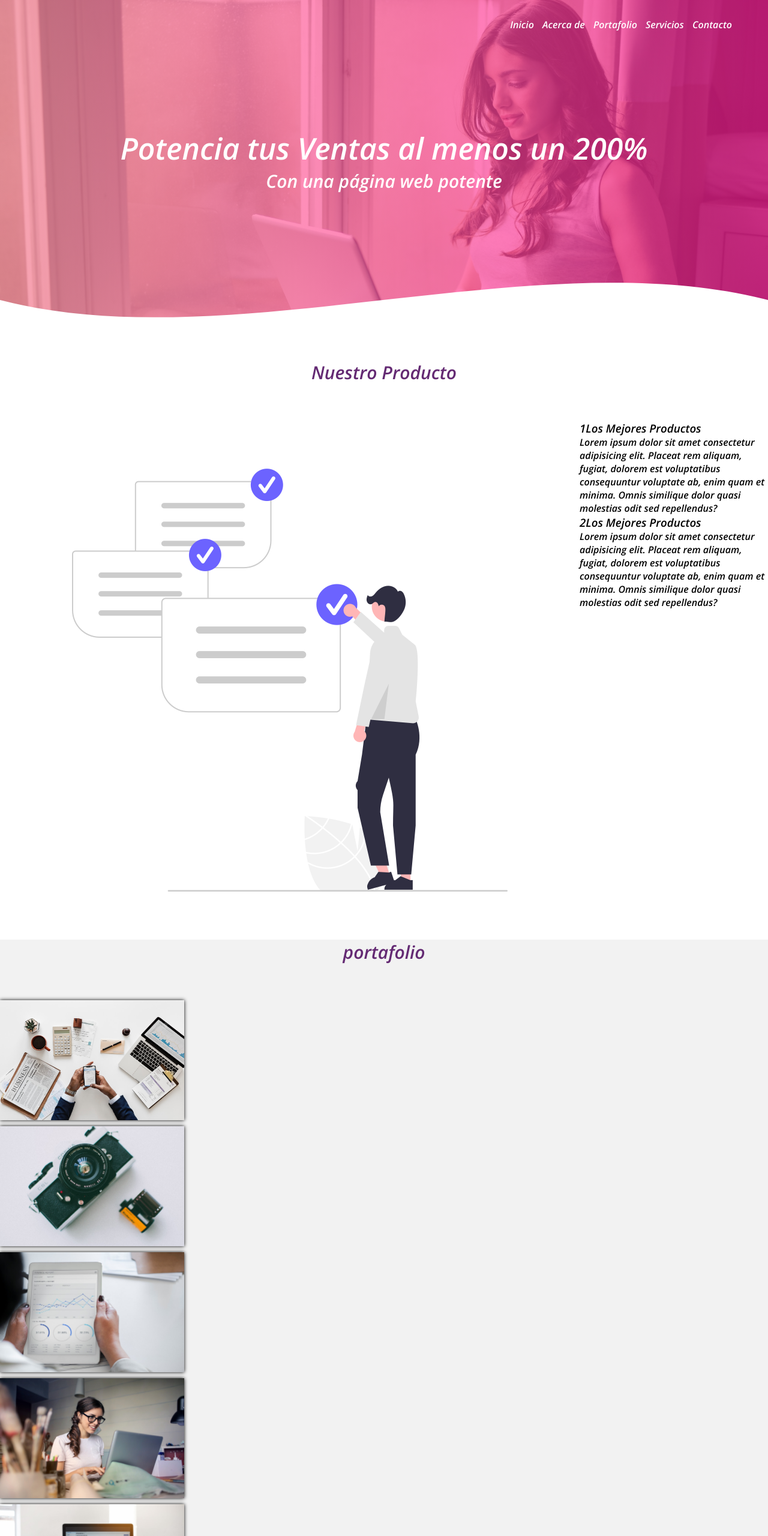
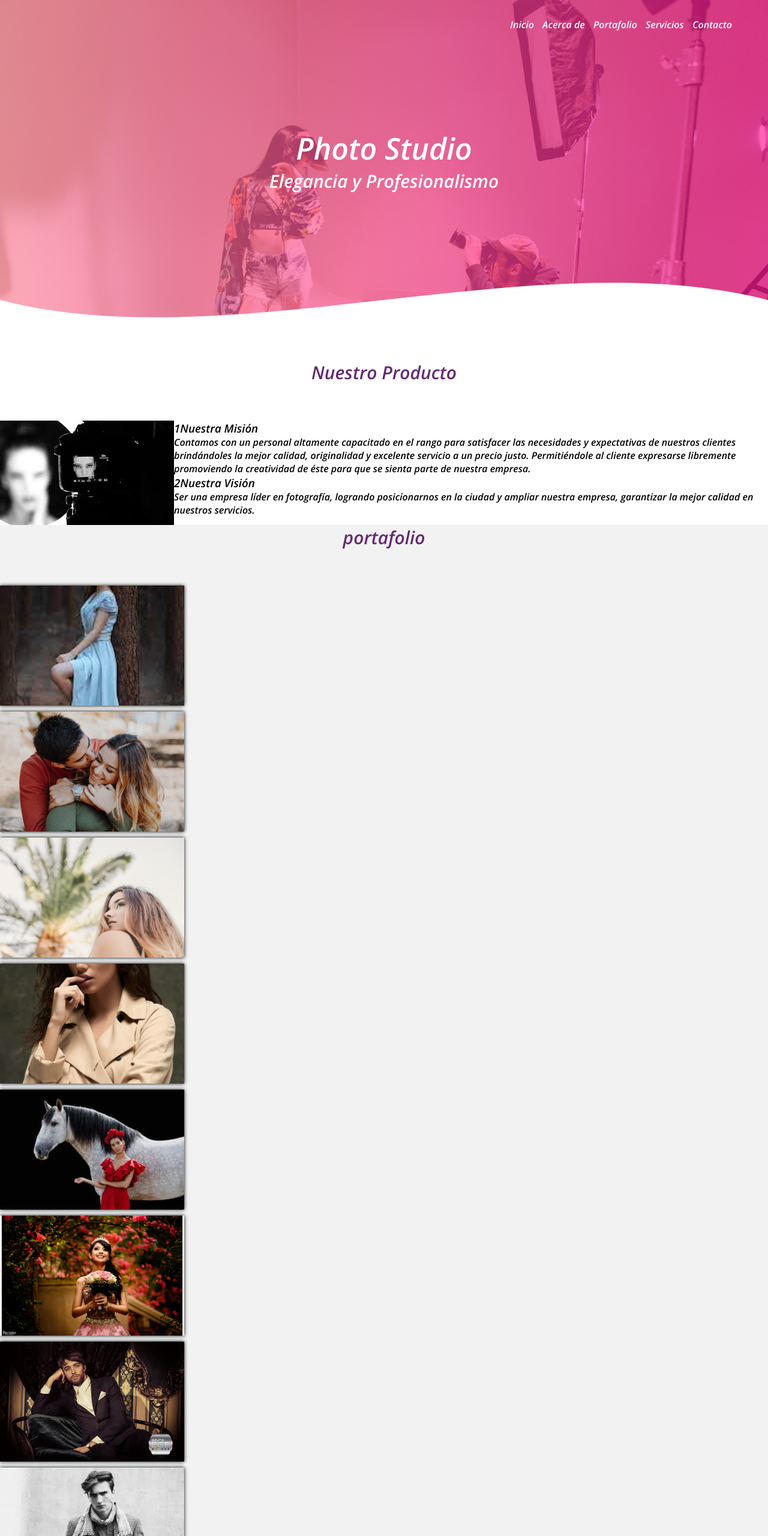
Before and after one commit to ax917/Proyecto-Pagina-Web-Alex, a plain HTML site: page Index.html in a window 1280 px wide. Shown: the top 2560 px of the page at 60% size. Drawn offline with nearby package versions, Linux system fonts and the light colour scheme.

Commit message:
se agrega el proyecto

```diff
--- a/Index.html
+++ b/Index.html
@@ -19,8 +19,8 @@
             <a href="#">Contacto</a>
         </nav>
         <section class="textos-header">
-            <h1>Potencia tus Ventas al menos un 200%</h1>
-            <h2>Con una página web potente</h2>
+            <h1>Photo Studio</h1>
+            <h2>Elegancia y Profesionalismo</h2>
 
         </section>
         <div class="wave" style="height: 150px; overflow: hidden;" ><svg viewBox="0 0 500 150" preserveAspectRatio="none" style="height: 100%; width: 100%;"><path d="M0.00,49.98 C149.99,150.00 349.20,-49.98 500.00,49.98 L500.00,150.00 L0.00,150.00 Z" style="stroke: none; fill: #fff;"></path></svg></div>
@@ -29,13 +29,14 @@
         <section class="contenedor sobre-nosotros">
             <h2 class="titulo">Nuestro Producto</h2>
             <div class="contenedor-sobre-nosotros">
-                <img src="img/0.png" alt="" class="imagen-about-us">
+                <img src="img/0.jfif" alt="" class="imagen-about-us">
                 <div class="contenido-textos">
-                    <h3><span>1</span>Los Mejores Productos</h3>
-                    <p>Lorem ipsum dolor sit amet consectetur adipisicing elit. Placeat rem aliquam, fugiat, dolorem est voluptatibus consequuntur voluptate ab, enim quam et minima. Omnis similique dolor quasi molestias odit sed repellendus?
+                    <h3><span>1</span>Nuestra Misión</h3>
+                    <p>Contamos con un personal altamente capacitado en el rango para satisfacer las necesidades y expectativas de nuestros clientes brindándoles la mejor calidad, originalidad y excelente servicio a un precio justo. Permitiéndole al cliente expresarse libremente promoviendo la creatividad de éste para que se sienta parte de nuestra empresa.
                         <div class="contenido-textos">
-                    <h3><span>2</span>Los Mejores Productos</h3>
-                    <p>Lorem ipsum dolor sit amet consectetur adipisicing elit. Placeat rem aliquam, fugiat, dolorem est voluptatibus consequuntur voluptate ab, enim quam et minima. Omnis similique dolor quasi molestias odit sed repellendus?
+                    <h3><span>2</span>Nuestra Visión</h3>
+                    <p>Ser una empresa líder en fotografía, logrando posicionarnos en la ciudad y ampliar nuestra empresa, garantizar la mejor calidad en nuestros servicios.
+
 
 
                 </div>
@@ -47,56 +48,56 @@
                 <h2 class="titulo">portafolio</h2>
                 <div class="galeria-port">
                     <div class="imagen-port">
-                        <img src="img/img1.jpg" alt="">
+                        <img src="img/1.jfif" alt="">
                         <div class="hover-galeria">
                             <img src="img/icono1.png" alt="">
                             <p>Nuestro trabajo</p>
                         </div>
                     </div>
                     <div class="imagen-port">
-                        <img src="img/img2.jpg" alt="">
+                        <img src="img/2.jpg" alt="">
                         <div class="hover-galeria">
                             <img src="img/icono1.png" alt="">
                             <p>Nuestro trabajo</p>
                         </div>
                     </div>
                     <div class="imagen-port">
-                        <img src="img/img3.jpg" alt="">
+                        <img src="img/3.jpg" alt="">
                         <div class="hover-galeria">
                             <img src="img/icono1.png" alt="">
                             <p>Nuestro trabajo</p>
                         </div>
                     </div>
                     <div class="imagen-port">
-                        <img src="img/img4.jpg" alt="">
+                        <img src="img/4.jpg" alt="">
                         <div class="hover-galeria">
                             <img src="img/icono1.png" alt="">
                             <p>Nuestro trabajo</p>
                         </div>
                     </div>
                     <div class="imagen-port">
-                        <img src="img/img5.jpg" alt="">
+                        <img src="img/5.jfif" alt="">
                         <div class="hover-galeria">
                             <img src="img/icono1.png" alt="">
                             <p>Nuestro trabajo</p>
                         </div>
                     </div>
                     <div class="imagen-port">
-                        <img src="img/img6.jpg" alt="">
+                        <img src="img/6.jpeg" alt="">
                         <div class="hover-galeria">
                             <img src="img/icono1.png" alt="">
                             <p>Nuestro trabajo</p>
                         </div>
                     </div>
                     <div class="imagen-port">
-                        <img src="img/img7.jpg" alt="">
+                        <img src="img/7.jpg" alt="">
                         <div class="hover-galeria">
                             <img src="img/icono1.png" alt="">
                             <p>Nuestro trabajo</p>
                         </div>
                     </div>
                     <div class="imagen-port">
-                        <img src="img/img8.jpg" alt="">
+                        <img src="img/8.jpg" alt="">
                         <div class="hover-galeria">
                             <img src="img/icono1.png" alt="">
                             <p>Nuestro trabajo</p>
@@ -131,24 +132,24 @@
         </section>
         <section class="about-services">
             <div class="contenedor">
-                <h2 class="titulo">Nuestros Servicios</h2>
+                <h2 class="titulo">Nuestros Fotografos</h2>
                 <div class="servicios-cont">
                     <div class="servicio-ind">
-                        <img src="img/1.png" alt="">
+                        <img src="img/01.jpg" alt="">
                         <h3>Gabriela</h3>
-                        <P>Lorem ipsum dolor sit amet consectetur adipisicing elit. Laborum, sit.</P>
+                        <P>  Academia Fotografica Photogrart / 2 años de Experiencia<P>
 
                     </div>
                     <div class="servicio-ind">
-                        <img src="img/2.png" alt="">
+                        <img src="img/02.jpg" alt="">
                         <h3>Axel</h3>
-                        <P>Lorem ipsum dolor sit amet consectetur adipisicing elit. Laborum, sit.</P>
+                        <P>C&C Photography / 5 años de Experiencia / </P>
 
                     </div>
                     <div class="servicio-ind">
-                        <img src="img/3.png" alt="">
+                        <img src="img/03.jpg" alt="">
                         <h3>Chris</h3>
-                        <P>Lorem ipsum dolor sit amet consectetur adipisicing elit. Laborum, sit.</P>
+                        <P>Academia Contemporanea de Fotografia / 5 años de Experiencia</P>
 
                     </div>
                 </div>
--- a/css/estilos.css
+++ b/css/estilos.css
@@ -30,9 +30,9 @@ header{
     height: 600px;
     background: #bc4e9c;
       /* fallback for old browsers */
-    background: -webkit-linear-gradient (to right, hsla(350, 97%, 75%, 0.671), hsla(327, 100%, 55%, 0.685)), url(../img/portada.jpg);
+    background: -webkit-linear-gradient (to right, hsla(350, 97%, 75%, 0.671), hsla(327, 100%, 55%, 0.685)), url(../img/port1.jpg);
      /* Chrome 10-25, Safari 5.1-6 */
-    background: linear-gradient(to right, hsla(350, 97%, 75%, 0.671), hsla(327, 100%, 55%, 0.685)), url(../img/portada.jpg);
+    background: linear-gradient(to right, hsla(350, 97%, 75%, 0.671), hsla(327, 100%, 55%, 0.685)), url(../img/port1.jpg);
      /* W3C, IE 10+/ Edge, Firefox 16+, Chrome 26+, Opera 12+, Safari 7+ */
      background-size: cover;
      background-attachment: fixed;
```
Also changed, not shown: img/0.jfif (added), img/01.jpg (added), img/02.jpg (added), img/03.jpg (added), img/1.jfif (added), img/2.jpg (added), img/3.jpg (added), img/4.jpg (added), img/5.jfif (added), img/6.jpeg (added), img/7.jpg (added), img/8.jpg (added), img/port1.jpg (added).
